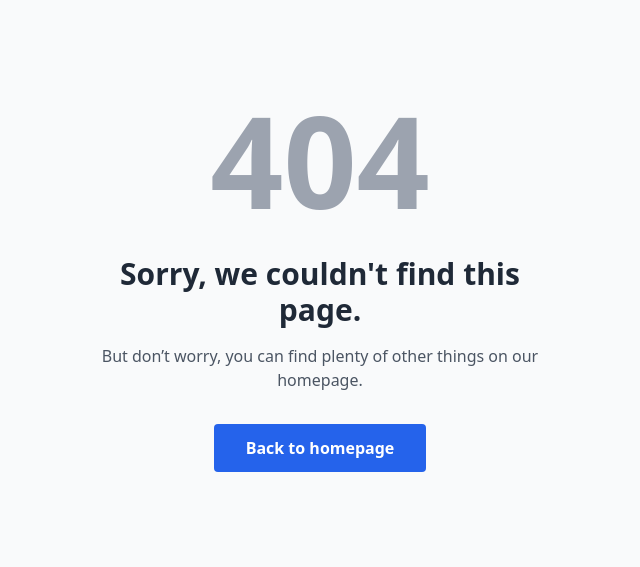
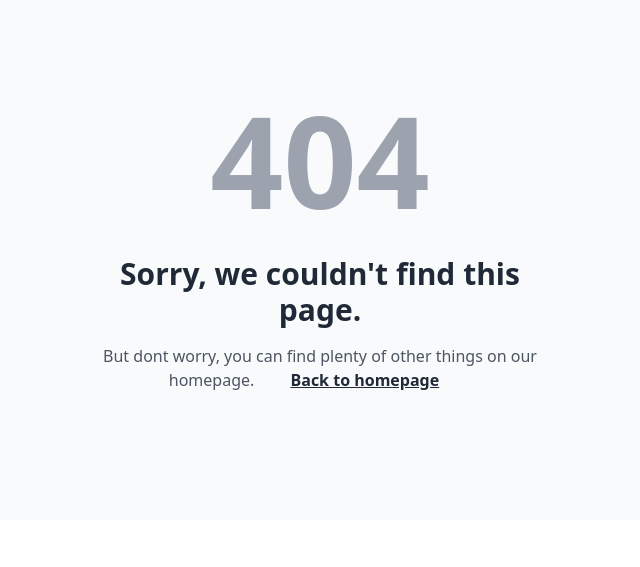
Before and after one commit to Sakshi443/ProctoringSystem, a Python web app: template templates/error.html in a window 1280 px wide. Shown: the top 567 px of the page, without its empty margins (320-960 px from the left). Run offline with Jinja, Linux system fonts and the light colour scheme; the template is opened without the code that fills it, so the values that code supplies are empty; some libraries are stand-ins or nearby versions.

Commit message:
Add files via upload

```diff
--- a/templates/error.html
+++ b/templates/error.html
@@ -7,8 +7,10 @@
     <title>Error</title>
     <!-- Tailwind CSS CDN -->
     <script src="https://cdn.tailwindcss.com"></script>
+
     <!-- Flowbite CSS -->
     <link href="https://cdn.jsdelivr.net/npm/flowbite@3.1.2/dist/flowbite.min.css" rel="stylesheet" />
+
 </head>
 
 <body>
@@ -19,29 +21,15 @@
                     <span class="sr-only">Error</span>404
                 </h2>
                 <p class="text-2xl font-semibold md:text-3xl">Sorry, we couldn't find this page.</p>
-                <p class="mt-4 mb-8 text-gray-600">But don’t worry, you can find plenty of other things on our homepage.
+                <p class="mt-4 mb-8 text-gray-600">But dont worry, you can find plenty of other things on our homepage.
+                    <a rel="noopener noreferrer" href="./index.html"
+                        class="underline px-8 py-3 font-semibold rounded bg-default-600 text-gray-800">
+                        Back to homepage
+                    </a>
                 </p>
-
-                <!-- Redirect Button -->
-                <a href="./index.html" onclick="index()"
-                    class="inline-block px-8 py-3 font-semibold rounded bg-blue-600 text-white hover:bg-blue-700 transition">
-                    Back to homepage
-                </a>
             </div>
         </div>
     </section>
-
-    <script type="module">
-        function index() {
-            firebase.auth().signOut().then(() => {
-                // Redirect to login page
-                window.location.href = "./index.html";
-            }).catch((error) => {
-                console.error("Failed:", error);
-                alert("Failed!");
-            });
-        }
-    </script>
 </body>
 
 </html>
```
